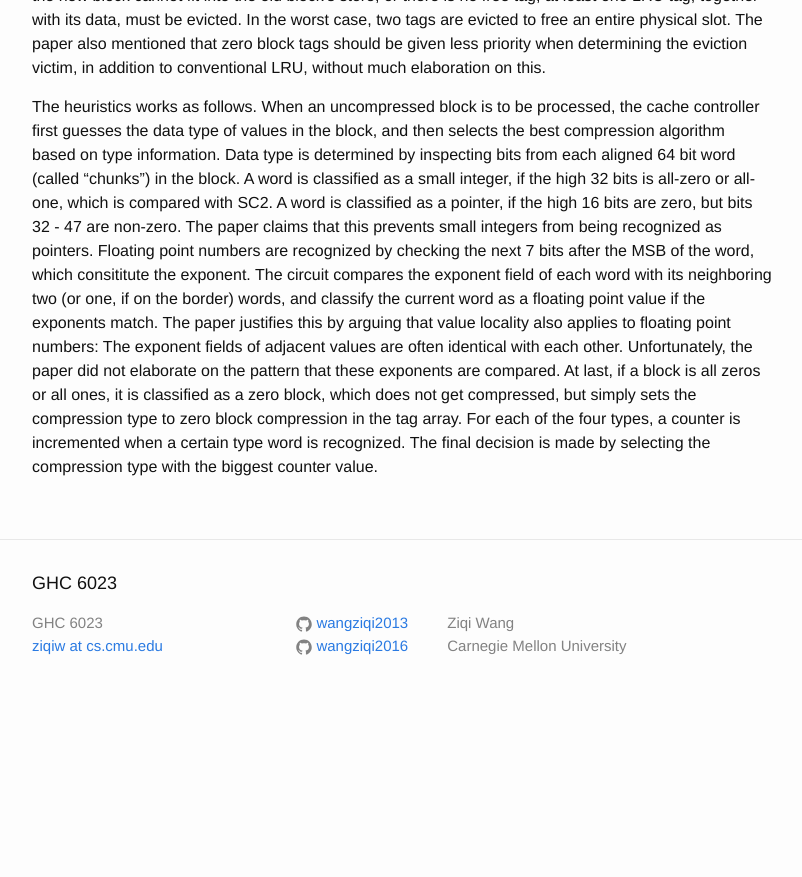
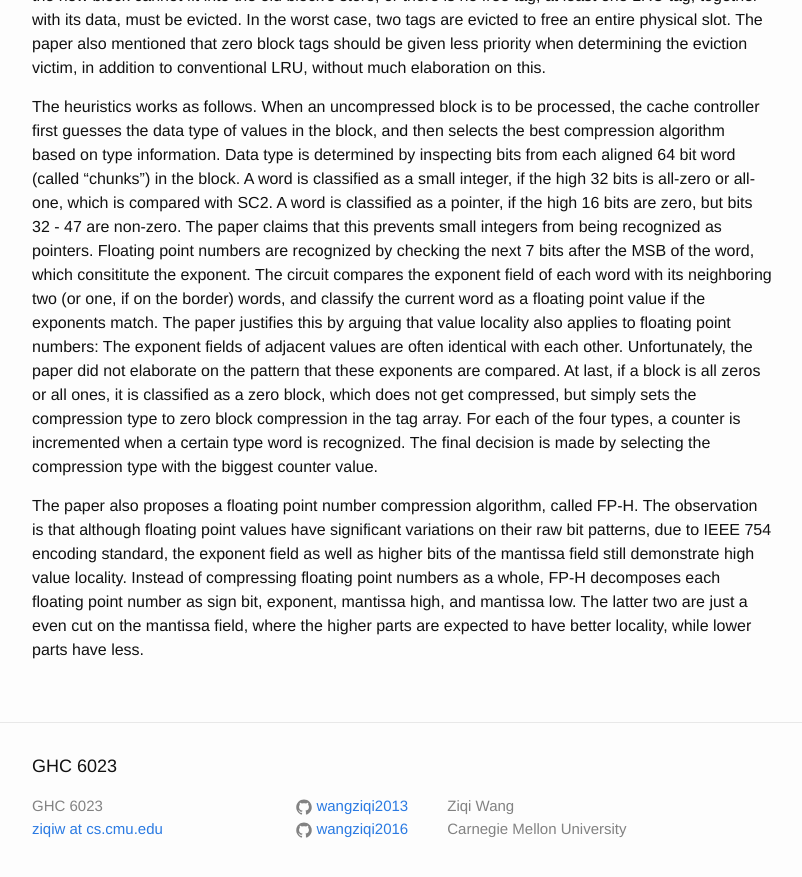
Before and after one commit to wangziqi2013/wangziqi2013.github.io, a Jekyll site: the page built from _posts/2020-07-12-hycomp.markdown, in a window 1280 px wide and 900 px high, scrolled down 2221 px. Shown: the top 877 px of the window, without its empty margins (238-1040 px from the left). Built offline with Jekyll 4.4.1, drawn with Linux system fonts in a browser that asks for light colours; before the commit the page ends 2938 px from its top, so only the background shows below that.

Commit message:
Adding FP-H

```diff
--- a/_posts/2020-07-12-hycomp.markdown
+++ b/_posts/2020-07-12-hycomp.markdown
@@ -99,3 +99,10 @@ At last, if a block is all zeros or all ones, it is classified as a zero block,
 simply sets the compression type to zero block compression in the tag array.
 For each of the four types, a counter is incremented when a certain type word is recognized. The final decision is made
 by selecting the compression type with the biggest counter value.
+
+The paper also proposes a floating point number compression algorithm, called FP-H. The observation is that although
+floating point values have significant variations on their raw bit patterns, due to IEEE 754 encoding standard, the
+exponent field as well as higher bits of the mantissa field still demonstrate high value locality.
+Instead of compressing floating point numbers as a whole, FP-H decomposes each floating point number as sign bit,
+exponent, mantissa high, and mantissa low. The latter two are just a even cut on the mantissa field, where the higher
+parts are expected to have better locality, while lower parts have less.
```
